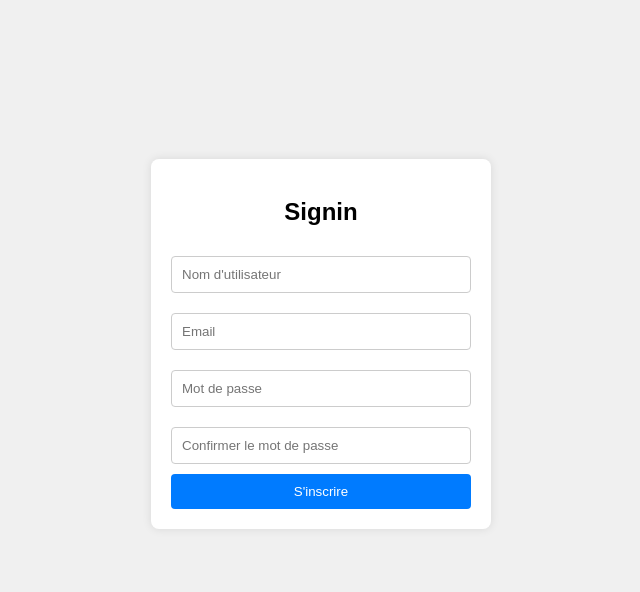
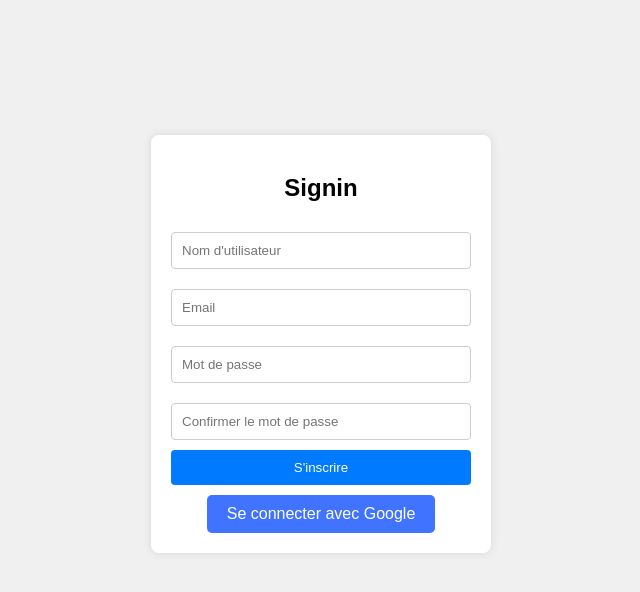
Before and after one commit to Romaindujardin/DriveMe, a Django app: page /signin/ in a window 1280 px wide. Shown: the part 56-648 px from the top of the page, without its empty margins (319-959 px from the left). Run offline with Django 5.2, Linux system fonts and the light colour scheme; some libraries are stand-ins or nearby versions.

Commit message:
ajout connexion google

```diff
--- a/drive/templates/signin.html
+++ b/drive/templates/signin.html
@@ -1,4 +1,5 @@
 {% load static %}
+{% load socialaccount %}
 <!DOCTYPE html>
 <html lang="fr">
 <head>
@@ -84,6 +85,16 @@
             box-shadow: 0 2px 10px rgba(0, 0, 0, 0.2);
             z-index: 1001; /* Ensure it's above other elements */
         }
+        .btn-google {
+            display: inline-block;
+            background-color: rgb(64, 115, 255);
+            color: white;
+            padding: 10px 20px;
+            border-radius: 5px;
+            text-decoration: none;
+            margin-top: 10px;
+        }
+
     </style>
     <script>
         function toggleMenu() {
@@ -127,6 +138,9 @@
             <input type="password" name="password_confirm" placeholder="Confirmer le mot de passe" required>
             <button type="submit">S'inscrire</button>
         </form>
+        <a href="{% provider_login_url 'google' %}" class="btn btn-google">
+            Se connecter avec Google
+        </a>
     </div>
 </body>
 </html>
--- a/project_drive/urls.py
+++ b/project_drive/urls.py
@@ -21,4 +21,6 @@ from django.urls import path, include
 urlpatterns = [
     path('admin/', admin.site.urls),
     path('', include('drive.urls')),  # Redirige les URLs vers l'application drive
+    path('accounts/', include('allauth.urls')),
+
 ]
```
Also changed, not shown: drive/templates/login.html (+13 -1 lines), project_drive/settings.py (+28 -1 lines), db.sqlite3, 3 other files.
